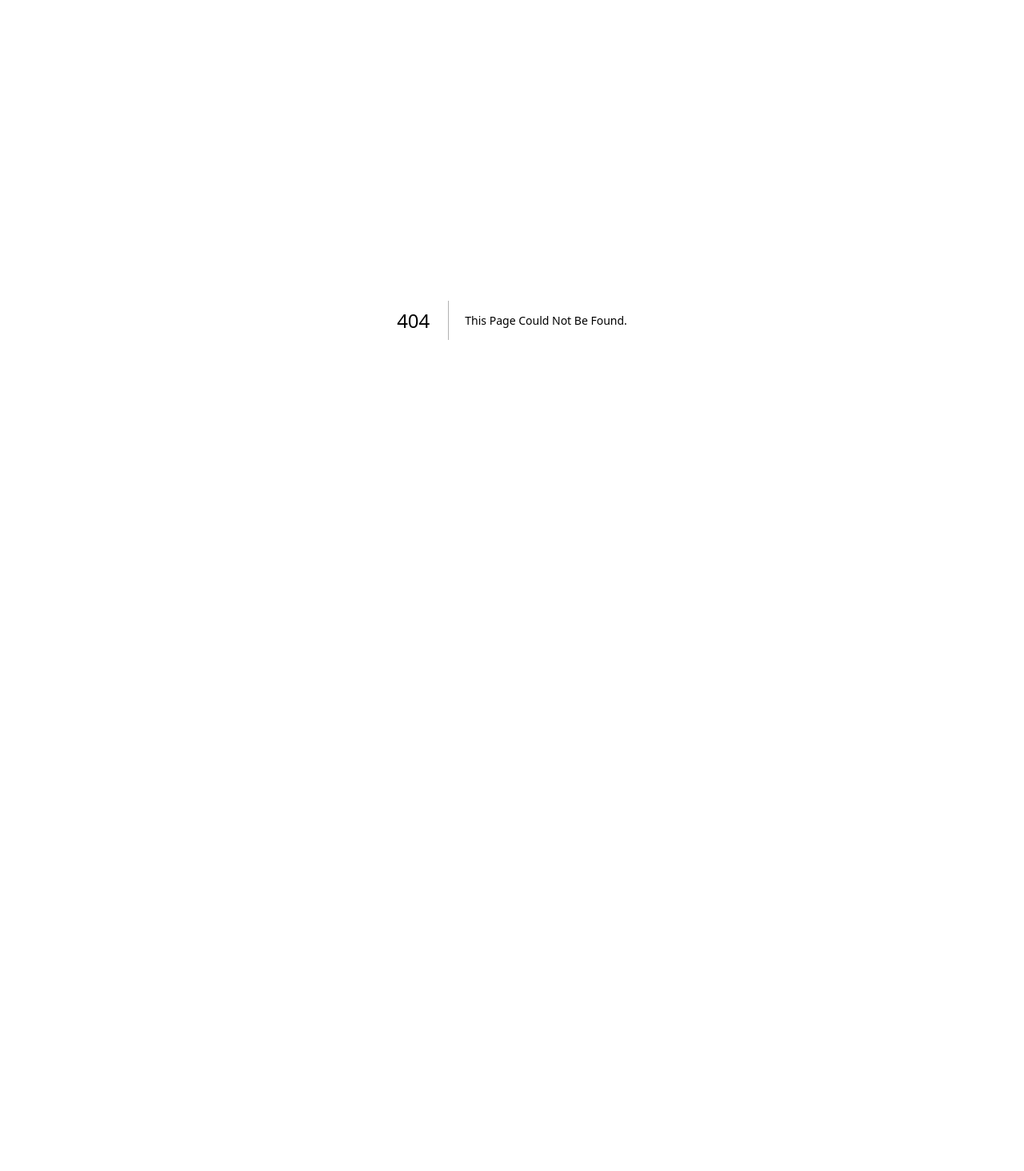
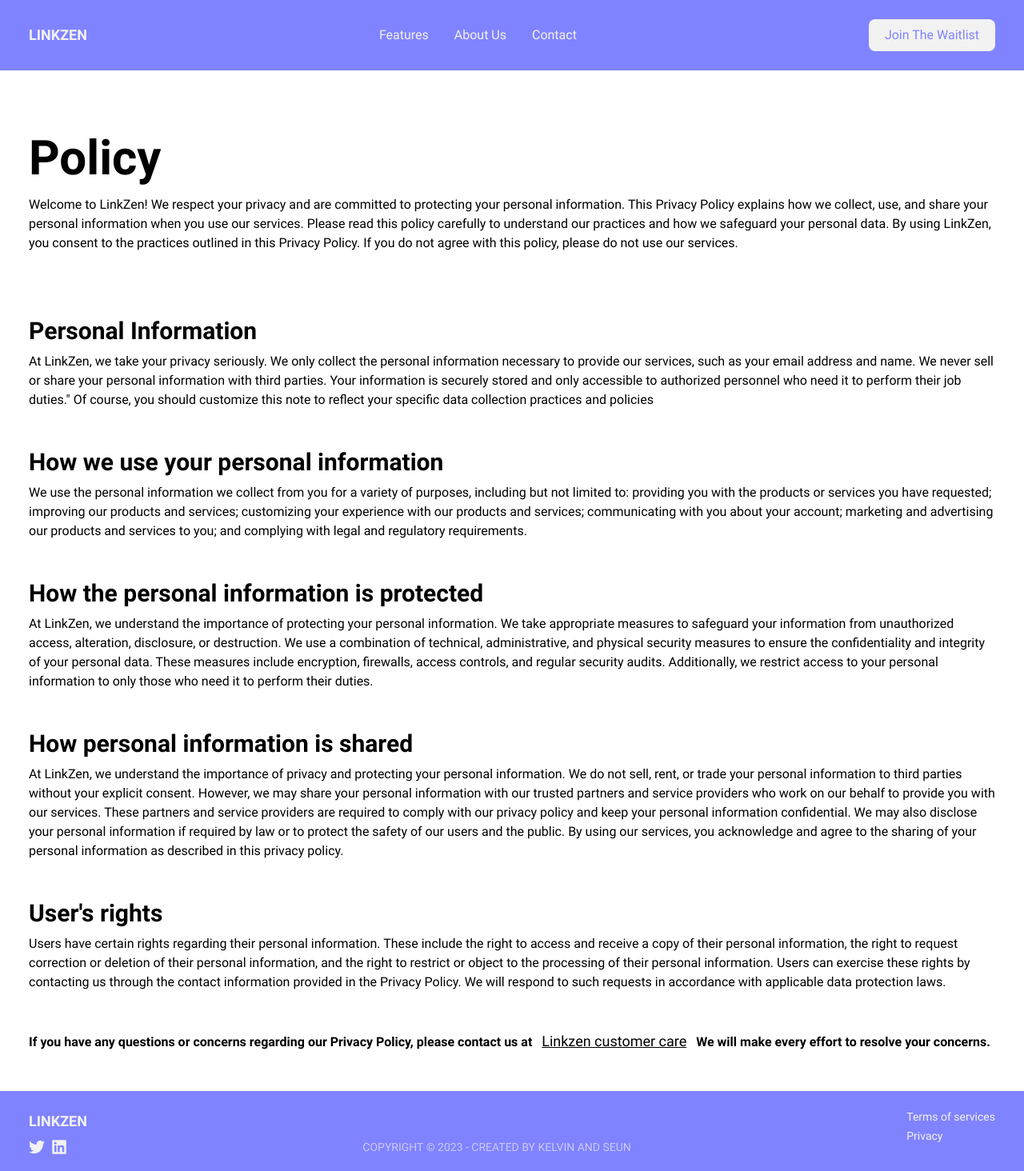
Before and after one commit to Cyphermoon/link_zen, a Next.js app: page /privacy in a window 1280 px wide. Before the commit this address had no page. Shown: the whole page at 80% size. Before the commit the page ends 800 px from the top, so only its background shows below. Built offline with nearby package versions, Linux system fonts and the light colour scheme; what tailwindcss-radix would draw is missing.

Commit message:
added privacy policy

```diff
--- /dev/null
+++ b/src/pages/privacy.tsx
@@ -0,0 +1,136 @@
+import Container from "@/components/common/Container";
+import Navbar from "../components/HomePage/NavBar/index";
+import WaitListLayout from "@/components/layout/WaitListLayout";
+import Footer from "@/components/HomePage/Footer";
+
+const Policy = () => {
+  return (
+    <WaitListLayout>
+      <div>
+        <div className="bg-accent py-6">
+          <Navbar inverse={false} />
+        </div>
+
+        <Container>
+          <div className="my-10 lg:my-20">
+            <h1 className="font-900 font-roboto text-4xl lg:text-6xl my-4">
+              Policy
+            </h1>
+
+            <p className="font-poppins font-normal">
+              Welcome to LinkZen! We respect your privacy and are committed to
+              protecting your personal information. This Privacy Policy explains
+              how we collect, use, and share your personal information when you
+              use our services. Please read this policy carefully to understand
+              our practices and how we safeguard your personal data. By using
+              LinkZen, you consent to the practices outlined in this Privacy
+              Policy. If you do not agree with this policy, please do not use
+              our services.
+            </p>
+          </div>
+
+          <div className="my-8 md:my-12">
+            <h5 className="font-semibold font-poppins text-2xl lg:text-3xl my-2">
+              Personal Information
+            </h5>
+            <p className="font-poppins font-normal">
+              At LinkZen, we take your privacy seriously. We only collect the
+              personal information necessary to provide our services, such as
+              your email address and name. We never sell or share your personal
+              information with third parties. Your information is securely
+              stored and only accessible to authorized personnel who need it to
+              perform their job duties." Of course, you should customize this
+              note to reflect your specific data collection practices and
+              policies
+            </p>
+          </div>
+
+          <div className="my-8 md:my-12">
+            <h5 className="font-semibold font-poppins text-2xl lg:text-3xl my-2">
+              How we use your personal information
+            </h5>
+            <p className="font-poppins font-normal">
+              We use the personal information we collect from you for a variety
+              of purposes, including but not limited to: providing you with the
+              products or services you have requested; improving our products
+              and services; customizing your experience with our products and
+              services; communicating with you about your account; marketing and
+              advertising our products and services to you; and complying with
+              legal and regulatory requirements.
+            </p>
+          </div>
+
+          <div className="my-8 md:my-12">
+            <h5 className="font-semibold font-poppins text-2xl lg:text-3xl my-2">
+              How the personal information is protected
+            </h5>
+            <p className="font-poppins font-normal">
+              At LinkZen, we understand the importance of protecting your
+              personal information. We take appropriate measures to safeguard
+              your information from unauthorized access, alteration, disclosure,
+              or destruction. We use a combination of technical, administrative,
+              and physical security measures to ensure the confidentiality and
+              integrity of your personal data. These measures include
+              encryption, firewalls, access controls, and regular security
+              audits. Additionally, we restrict access to your personal
+              information to only those who need it to perform their duties.
+            </p>
+          </div>
+
+          <div className="my-8 md:my-12">
+            <h5 className="font-semibold font-poppins text-2xl lg:text-3xl my-2">
+              How personal information is shared
+            </h5>
+            <p className="font-poppins font-normal">
+              At LinkZen, we understand the importance of privacy and protecting
+              your personal information. We do not sell, rent, or trade your
+              personal information to third parties without your explicit
+              consent. However, we may share your personal information with our
+              trusted partners and service providers who work on our behalf to
+              provide you with our services. These partners and service
+              providers are required to comply with our privacy policy and keep
+              your personal information confidential. We may also disclose your
+              personal information if required by law or to protect the safety
+              of our users and the public. By using our services, you
+              acknowledge and agree to the sharing of your personal information
+              as described in this privacy policy.
+            </p>
+          </div>
+
+          <div className="my-8 md:my-12">
+            <h5 className="font-semibold font-poppins text-2xl lg:text-3xl my-2">
+              User&apos;s rights
+            </h5>
+            <p className="font-poppins font-normal">
+              Users have certain rights regarding their personal information.
+              These include the right to access and receive a copy of their
+              personal information, the right to request correction or deletion
+              of their personal information, and the right to restrict or object
+              to the processing of their personal information. Users can
+              exercise these rights by contacting us through the contact
+              information provided in the Privacy Policy. We will respond to
+              such requests in accordance with applicable data protection laws.
+            </p>
+
+            <div className="my-8 md:my-12">
+              <p className="font-poppins font-semibold">
+                If you have any questions or concerns regarding our Privacy
+                Policy, please contact us at{" "}
+                <a
+                  href="mailto:contact.linkzen@gmail.com"
+                  className="text-md font-normal underline color-accent mx-2"
+                >
+                  Linkzen customer care
+                </a>{" "}
+                We will make every effort to resolve your concerns.
+              </p>
+            </div>
+          </div>
+        </Container>
+        <Footer />
+      </div>
+    </WaitListLayout>
+  );
+};
+
+export default Policy;
```
